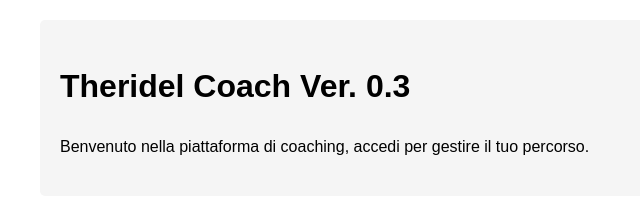
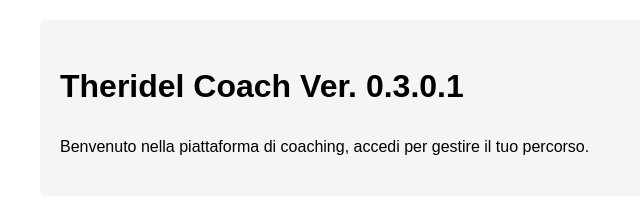
Before and after one commit to Theridel/coach, a plain HTML site: page index.html in a window 1280 px wide. Shown: the top 213 px of the page, 0-640 px from the left. Drawn offline with Linux system fonts and the light colour scheme.

Commit message:
Update index.html

```diff
--- a/index.html
+++ b/index.html
@@ -10,7 +10,7 @@
 
 <body>
     <header>
-        <h1>Theridel Coach   Ver. 0.3</h1>
+        <h1>Theridel Coach   Ver. 0.3.0.1</h1>
         <p>Benvenuto nella piattaforma di coaching, accedi per gestire il tuo percorso.</p>
     </header>
 
```
